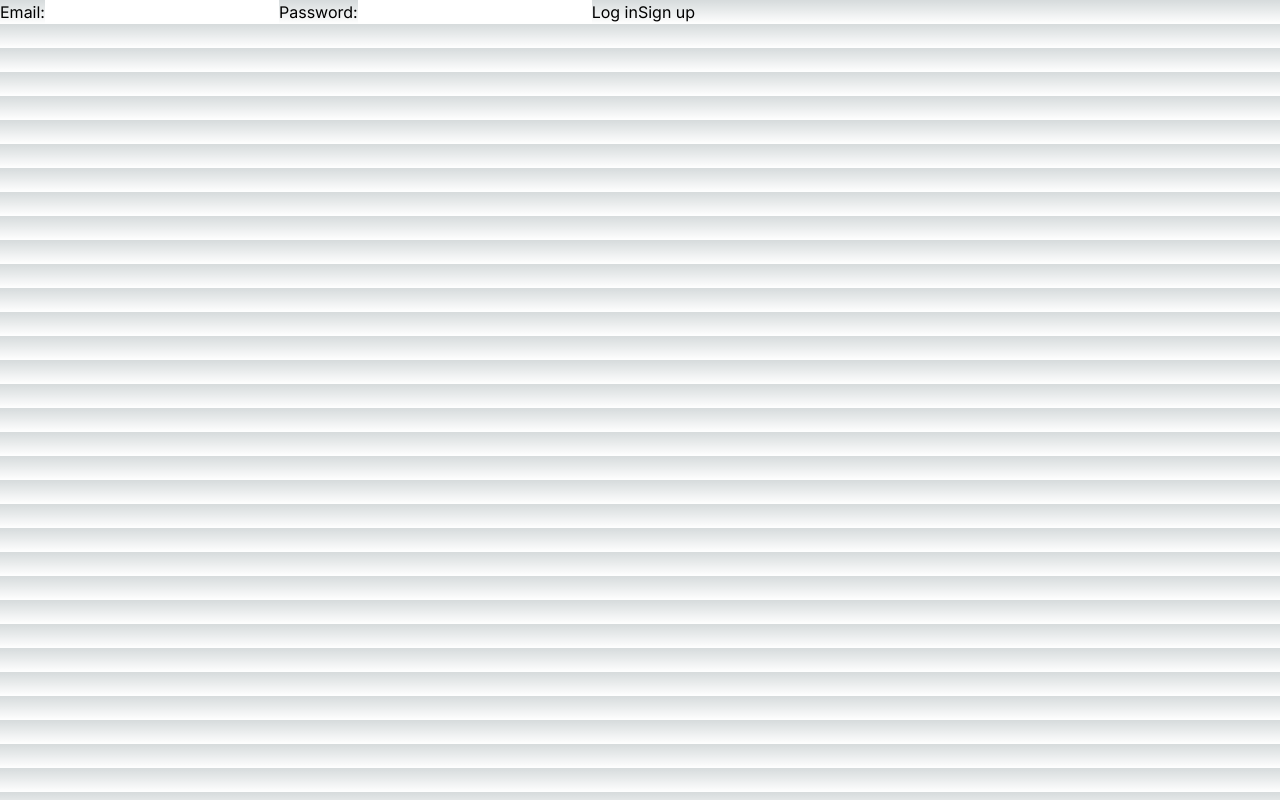
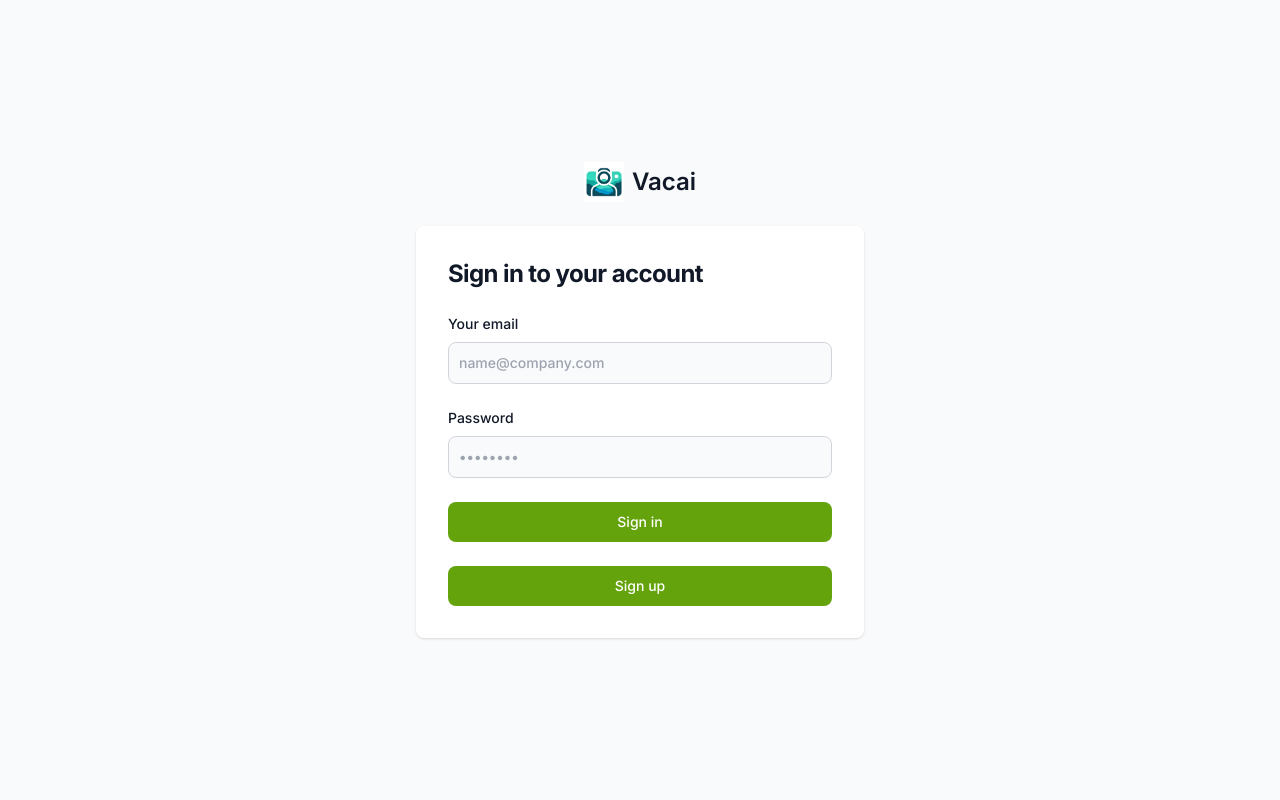
Before and after one commit to bawgz/vacai, a Next.js app: page /login in a window 1280 px wide. Built offline with nearby package versions, Linux system fonts and the light colour scheme.

Commit message:
Add some styles

```diff
--- a/src/app/globals.css
+++ b/src/app/globals.css
@@ -1,27 +1,3 @@
 @tailwind base;
 @tailwind components;
 @tailwind utilities;
-
-:root {
-  --foreground-rgb: 0, 0, 0;
-  --background-start-rgb: 214, 219, 220;
-  --background-end-rgb: 255, 255, 255;
-}
-
-@media (prefers-color-scheme: dark) {
-  :root {
-    --foreground-rgb: 255, 255, 255;
-    --background-start-rgb: 0, 0, 0;
-    --background-end-rgb: 0, 0, 0;
-  }
-}
-
-body {
-  color: rgb(var(--foreground-rgb));
-  background: linear-gradient(
-      to bottom,
-      transparent,
-      rgb(var(--background-end-rgb))
-    )
-    rgb(var(--background-start-rgb));
-}
--- a/src/app/layout.tsx
+++ b/src/app/layout.tsx
@@ -15,8 +15,8 @@
   children: React.ReactNode
 }) {
   return (
-    <html lang="en">
-      <body className={inter.className}>{children}</body>
+    <html lang="en" className='bg-gray-50 text dark:bg-gray-900 font-medium text-gray-900 dark:text-white'>
+      <body>{children}</body>
     </html>
   )
 }
--- a/src/app/login/page.tsx
+++ b/src/app/login/page.tsx
@@ -1,14 +1,34 @@
+import Image from 'next/image';
 import { login, signup } from './actions';
 
 export default function LoginPage() {
   return (
-    <form>
-      <label htmlFor="email">Email:</label>
-      <input id="email" name="email" type="email" required />
-      <label htmlFor="password">Password:</label>
-      <input id="password" name="password" type="password" required />
-      <button formAction={login}>Log in</button>
-      <button formAction={signup}>Sign up</button>
-    </form>
+    <section className="bg-gray-50 dark:bg-gray-900">
+      <div className="flex flex-col items-center justify-center px-6 py-8 mx-auto md:h-screen lg:py-0">
+        <a href="#" className="flex items-center mb-6 text-2xl font-semibold text-gray-900 dark:text-white">
+          <Image className="mr-2" src="/logo.png" width={40} height={40} alt="logo" />
+          Vacai
+        </a>
+        <div className="w-full bg-white rounded-lg shadow dark:border md:mt-0 sm:max-w-md xl:p-0 dark:bg-gray-800 dark:border-gray-700">
+          <div className="p-6 space-y-4 md:space-y-6 sm:p-8">
+            <h1 className="text-xl font-bold leading-tight tracking-tight text-gray-900 md:text-2xl dark:text-white">
+              Sign in to your account
+            </h1>
+            <form className="space-y-4 md:space-y-6" action="#">
+              <div>
+                <label htmlFor="email" className="block mb-2 text-sm font-medium text-gray-900 dark:text-white">Your email</label>
+                <input type="email" name="email" id="email" className="bg-gray-50 border border-gray-300 text-gray-900 sm:text-sm rounded-lg focus:ring-primary-600 focus:border-primary-600 block w-full p-2.5 dark:bg-gray-700 dark:border-gray-600 dark:placeholder-gray-400 dark:text-white dark:focus:ring-blue-500 dark:focus:border-blue-500" placeholder="name@company.com" required />
+              </div>
+              <div>
+                <label htmlFor="password" className="block mb-2 text-sm font-medium text-gray-900 dark:text-white">Password</label>
+                <input type="password" name="password" id="password" placeholder="••••••••" className="bg-gray-50 border border-gray-300 text-gray-900 sm:text-sm rounded-lg focus:ring-primary-600 focus:border-primary-600 block w-full p-2.5 dark:bg-gray-700 dark:border-gray-600 dark:placeholder-gray-400 dark:text-white dark:focus:ring-blue-500 dark:focus:border-blue-500" required />
+              </div>
+              <button formAction={login} className="w-full text-white bg-primary-600 hover:bg-primary-700 focus:ring-4 focus:outline-none focus:ring-primary-300 font-medium rounded-lg text-sm px-5 py-2.5 text-center dark:bg-primary-600 dark:hover:bg-primary-700 dark:focus:ring-primary-800">Sign in</button>
+              <button formAction={signup} className="w-full text-white bg-primary-600 hover:bg-primary-700 focus:ring-4 focus:outline-none focus:ring-primary-300 font-medium rounded-lg text-sm px-5 py-2.5 text-center dark:bg-primary-600 dark:hover:bg-primary-700 dark:focus:ring-primary-800">Sign up</button>
+            </form>
+          </div>
+        </div>
+      </div>
+    </section>
   )
 }
--- a/src/app/prediction-form.tsx
+++ b/src/app/prediction-form.tsx
@@ -48,7 +48,7 @@
           ))}
         </select>
       </div>
-      <button type="submit">Take photos</button>
+      <button type="submit" className="w-full text-white bg-primary-600 hover:bg-primary-700 focus:ring-4 focus:outline-none focus:ring-primary-300 font-medium rounded-lg text-sm px-5 py-2.5 text-center dark:bg-primary-600 dark:hover:bg-primary-700 dark:focus:ring-primary-800">Take photos</button>
     </form>
   );
 }
--- a/src/app/training-form.tsx
+++ b/src/app/training-form.tsx
@@ -47,7 +47,7 @@
     <>
       <form onSubmit={handleSubmit}>
         <input name="file" ref={inputFileRef} type="file" accept="image/*" multiple required />
-        <button type="submit">Upload</button>
+        <button type="submit" className="w-full text-white bg-primary-600 hover:bg-primary-700 focus:ring-4 focus:outline-none focus:ring-primary-300 font-medium rounded-lg text-sm px-5 py-2.5 text-center dark:bg-primary-600 dark:hover:bg-primary-700 dark:focus:ring-primary-800">Upload</button>
       </form>
       {
         blob && (
--- a/tailwind.config.ts
+++ b/tailwind.config.ts
@@ -8,12 +8,46 @@
   ],
   theme: {
     extend: {
-      backgroundImage: {
-        'gradient-radial': 'radial-gradient(var(--tw-gradient-stops))',
-        'gradient-conic':
-          'conic-gradient(from 180deg at 50% 50%, var(--tw-gradient-stops))',
-      },
+      colors: {
+        primary: { "50": "#f7fee7", "100": "#ecfccb", "200": "#d9f99d", "300": "#bef264", "400": "#a3e635", "500": "#84cc16", "600": "#65a30d", "700": "#4d7c0f", "800": "#3f6212", "900": "#365314", "950": "#1a2e05" }
+      }
     },
+    fontFamily: {
+      'body': [
+        'Inter',
+        'ui-sans-serif',
+        'system-ui',
+        '-apple-system',
+        'system-ui',
+        'Segoe UI',
+        'Roboto',
+        'Helvetica Neue',
+        'Arial',
+        'Noto Sans',
+        'sans-serif',
+        'Apple Color Emoji',
+        'Segoe UI Emoji',
+        'Segoe UI Symbol',
+        'Noto Color Emoji'
+      ],
+      'sans': [
+        'Inter',
+        'ui-sans-serif',
+        'system-ui',
+        '-apple-system',
+        'system-ui',
+        'Segoe UI',
+        'Roboto',
+        'Helvetica Neue',
+        'Arial',
+        'Noto Sans',
+        'sans-serif',
+        'Apple Color Emoji',
+        'Segoe UI Emoji',
+        'Segoe UI Symbol',
+        'Noto Color Emoji'
+      ]
+    }
   },
   plugins: [],
 }
```
Also changed, not shown: public/logo.png (added).
